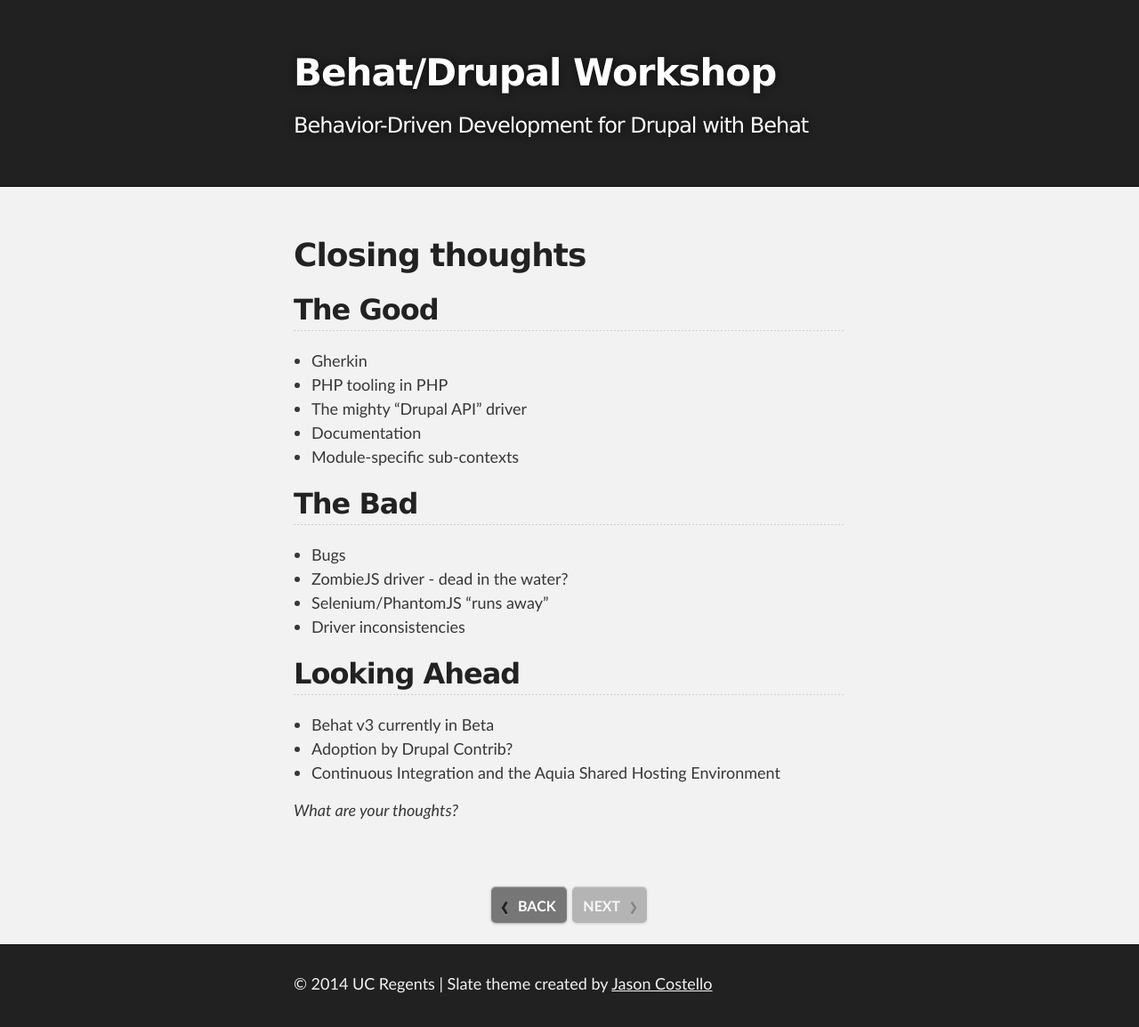
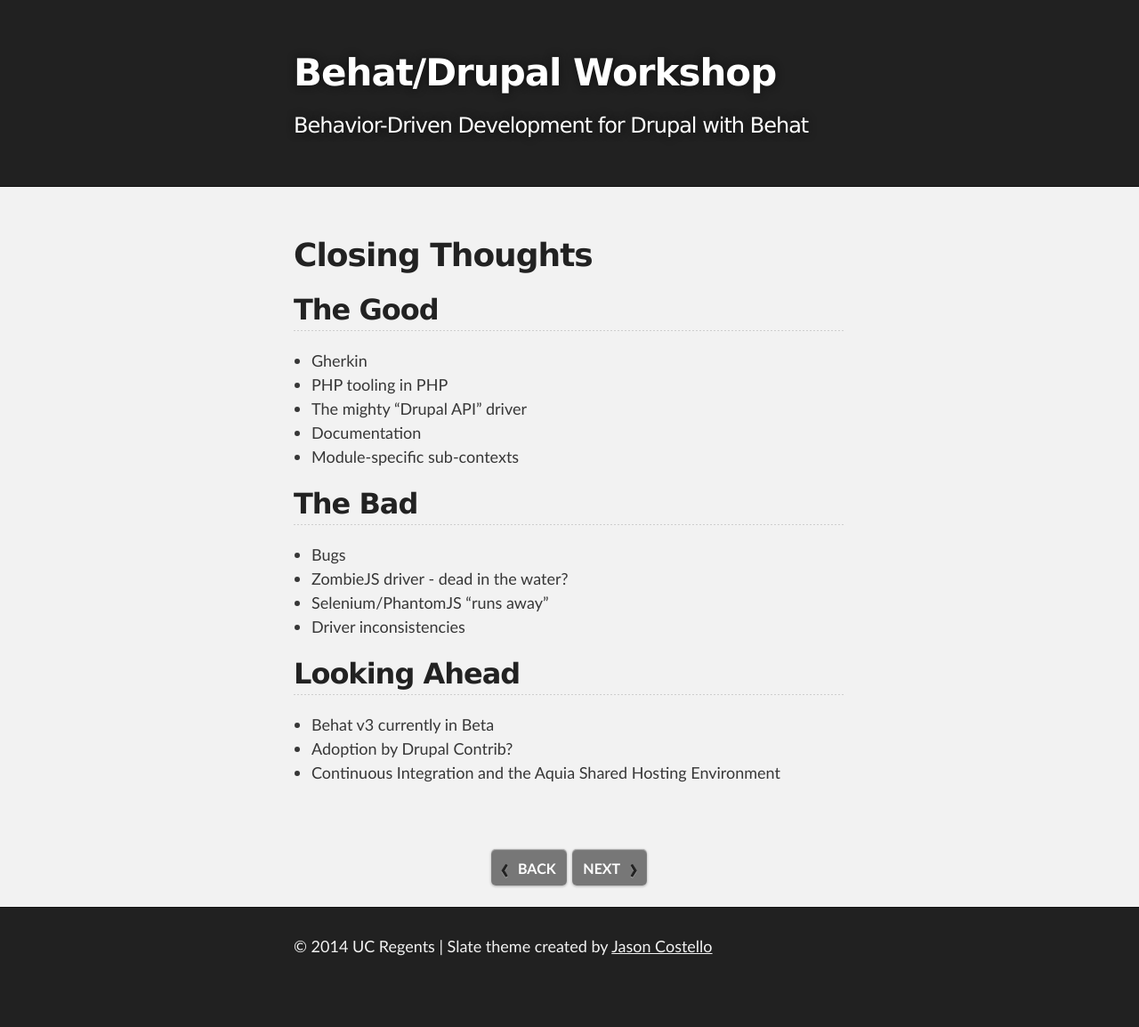
Before and after one commit to stopfstedt/behat-drupal-workshop, a Jekyll site: the page built from le_fin.md, in a window 1280 px wide. Shown: the whole page at 89% size. Built offline with Jekyll 4.4.1, drawn with Linux system fonts in a browser that asks for light colours; Markdown is read by kramdown in place of the engine named in the settings; after the commit the page ends 1112 px from its top, so only the background shows below that; part of the change alters nothing that is shown.

```diff
--- a/le_fin.md
+++ b/le_fin.md
@@ -1,8 +1,9 @@
 ---
 layout: default
-prev_page: diy.html
+next_page: diy.html
+prev_page: module_development.html
 ---
-# Closing thoughts
+# Closing Thoughts
 
 ## The Good
 
@@ -24,5 +25,3 @@ prev_page: diy.html
 * Behat v3 currently in Beta
 * Adoption by Drupal Contrib?
 * Continuous Integration and the Aquia Shared Hosting Environment
-
-_What are your thoughts?_
```
